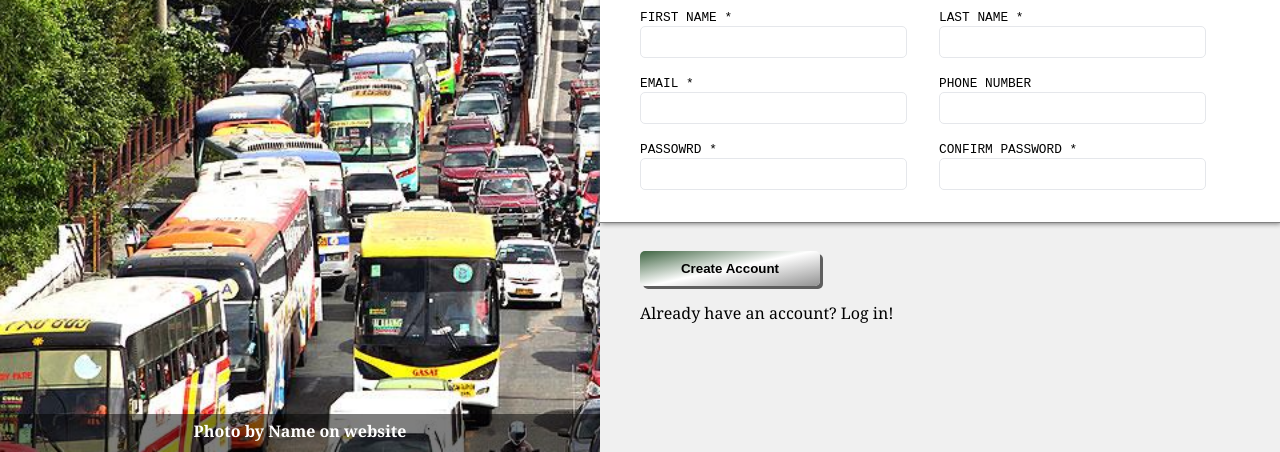
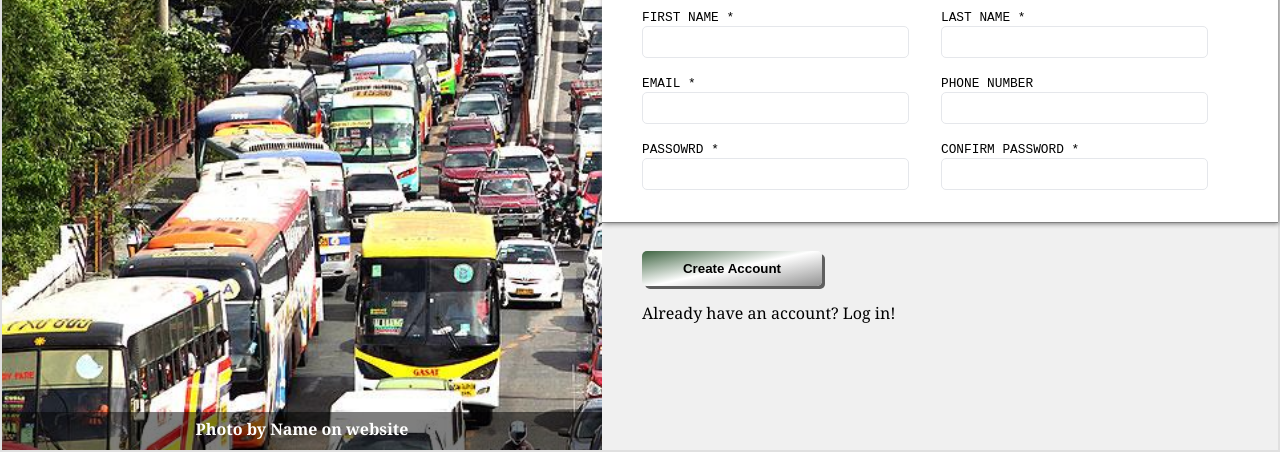
Before and after one commit to RhazzXIX/Commuter-Box-Sign-up, a plain HTML site: page index.html in a window 1280 px wide. Shown: the part 348-800 px from the top of the page. Drawn offline with Linux system fonts and the light colour scheme.

Commit message:
Revise backgound

```diff
--- a/style.css
+++ b/style.css
@@ -13,16 +13,22 @@
 body {
     height: 100vh;
     width: max(760px, 100%);
-    background: url('./image/manila\ traffic.jpg');
-    background-size: cover;
+    background-color: black;
+    display: flex;
+    justify-content: center;
 }
 
 div.page {
     height: 100%;
-    width: auto;
+    width: min(1400px, 100%);
+
+    border: 2px solid rgb(224, 224, 224);
+    box-shadow: 3px 3px 10px rgb(209, 209, 209);
+
+    background: url('./image/manila\ traffic.jpg');
+    background-size: cover;
 
     display: flex;
-    /* flex-direction: column; */
     flex-wrap: wrap;
 }
 
```
